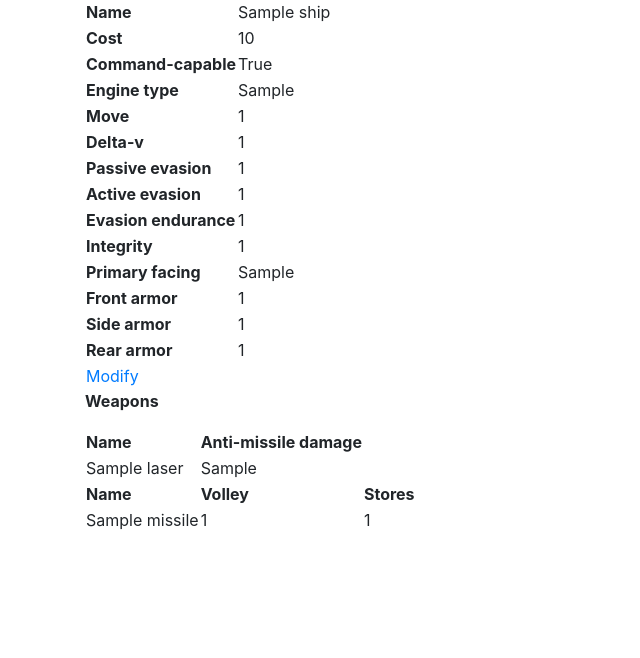
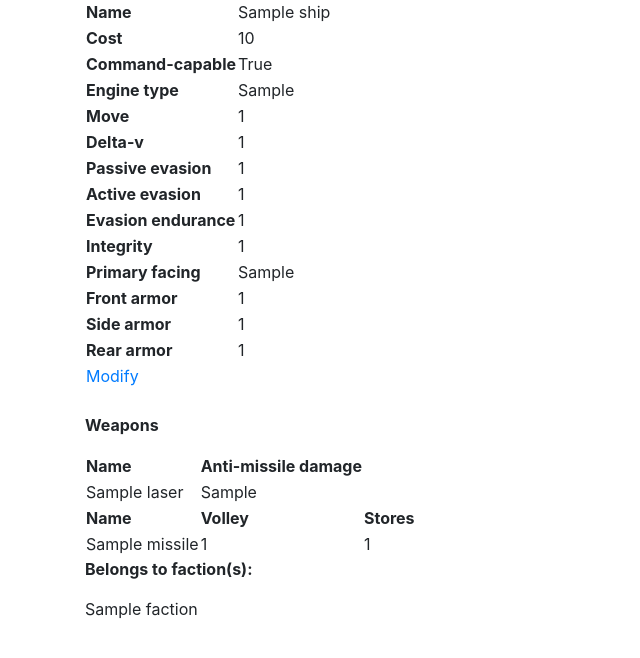
Before and after one commit to elucca/FleetReport, a Flask app: page /ships/1/ in a window 1280 px wide. Shown: the part 81-739 px from the top of the page, without its empty margins (0-640 px from the left). Run offline with Flask 2, Linux system fonts and the light colour scheme; tables that the repository leaves empty hold one stand-in row (values such as "Sample post"); some libraries are stand-ins or nearby versions.

Commit message:
Add faction info to ship info page

```diff
--- a/application/templates/ships/shipinfo.html
+++ b/application/templates/ships/shipinfo.html
@@ -77,6 +77,7 @@
     </tr>
   </table>
 
+  <br>
   <p><b>Weapons</b></p>
   <!-- Table for displaying weapons. -->
   <table>
@@ -109,6 +110,12 @@
       </tr>
     </tr>
     {% endfor %}
+  </table>
 
-  </table>
+  <p><b>Belongs to faction(s):</b></p>
+  {% for faction in ship.factions %}
+    <span>{{ faction.name }}</span>
+    <br>
+  {% endfor %}
+
 {% endblock %}
```
